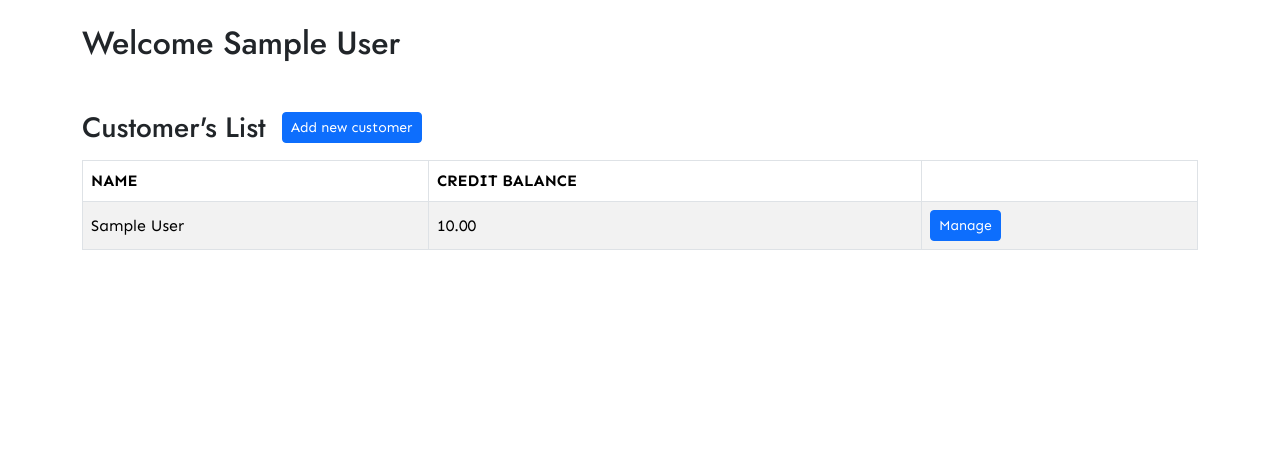
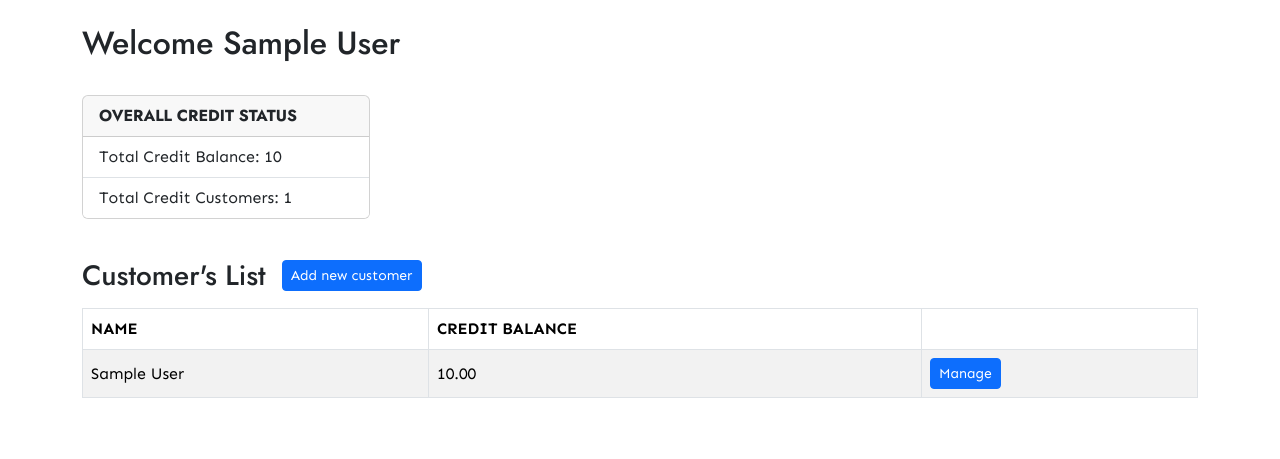
Before and after one commit to iamaakashbasnet/basnet-store, a Django app: page /customers/ in a window 1280 px wide. Shown: the part 58-517 px from the top of the page. Run offline with Django 5.2, Linux system fonts and the light colour scheme; a user stored in the database is signed in; tables that the repository leaves empty hold one stand-in row (values such as "Sample post").

Commit message:
feat: overall status block

```diff
--- a/BasnetStore/settings/dev.py
+++ b/BasnetStore/settings/dev.py
@@ -18,6 +18,4 @@ DATABASES = {
 EMAIL_BACKEND = 'django.core.mail.backends.console.EmailBackend'
 
 
-CSRF_TRUSTED_ORIGINS = [
-    'https://c5f6-2400-9700-21-ae41-f243-a3a7-a3b6-4f41.ngrok-free.app'
-]
+CSRF_TRUSTED_ORIGINS = []
--- a/customers/templates/customers/list_customers.html
+++ b/customers/templates/customers/list_customers.html
@@ -4,6 +4,18 @@
   <div class="mt-2">
     <h2>Welcome {{ request.user.first_name }} {{ request.user.last_name }}</h2>
     <br />
+
+    <div class="card" style="width: 18rem;">
+      <div class="card-header fw-bold" style="font-family: Jost;">
+        OVERALL CREDIT STATUS
+      </div>
+      <ul class="list-group list-group-flush">
+        <li class="list-group-item">Total Credit Balance: {{ total_credit_balance }}</li>
+        <li class="list-group-item">Total Credit Customers: {{ total_customers }}</li>
+      </ul>
+    </div>
+    <br />
+
     <div class="d-flex align-items-center gap-3 my-3">
       <h3 class="m-0 p-0">Customer's List</h3>
       <a href="{% url 'customer-create' %}" class="btn btn-primary btn-sm">Add new customer</a>
--- a/customers/views.py
+++ b/customers/views.py
@@ -1,4 +1,5 @@
 from django.shortcuts import render, redirect
+from django.db import models
 from django.urls import reverse_lazy
 from django.contrib.auth.mixins import LoginRequiredMixin
 from django.views.generic import (
@@ -17,6 +18,17 @@ class CustomerListView(LoginRequiredMixin, ListView):
     template_name = 'customers/list_customers.html'
     context_object_name = 'customers'
     ordering = 'first_name'
+
+    def get_context_data(self, **kwargs):
+        context = super().get_context_data(**kwargs)
+
+        total_customers = Customer.objects.count()
+        total_credit_balance = Customer.objects.aggregate(
+            total_credit_balance=models.Sum('credit_balance'))['total_credit_balance']
+
+        context['total_credit_balance'] = total_credit_balance
+        context['total_customers'] = total_customers
+        return context
 
 
 class CustomerCreateView(LoginRequiredMixin, CreateView):
```
